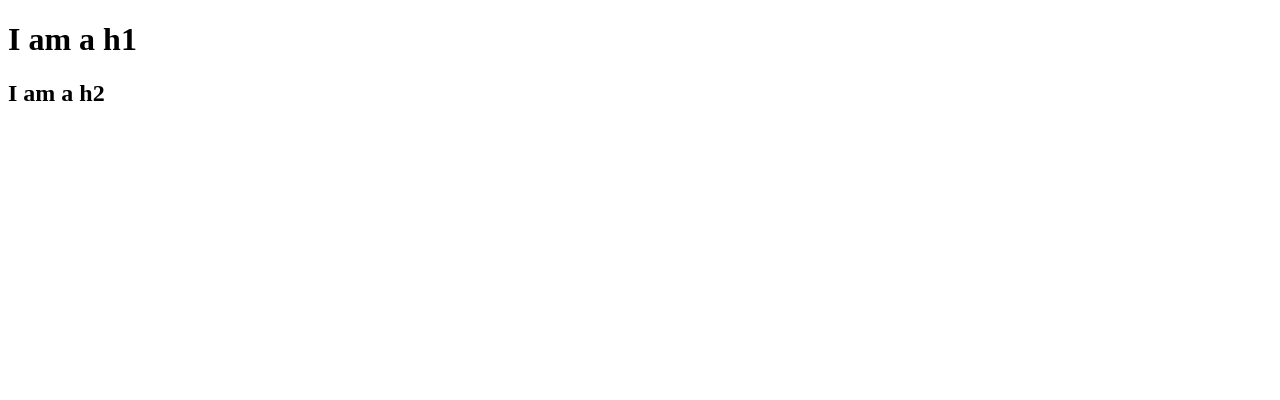
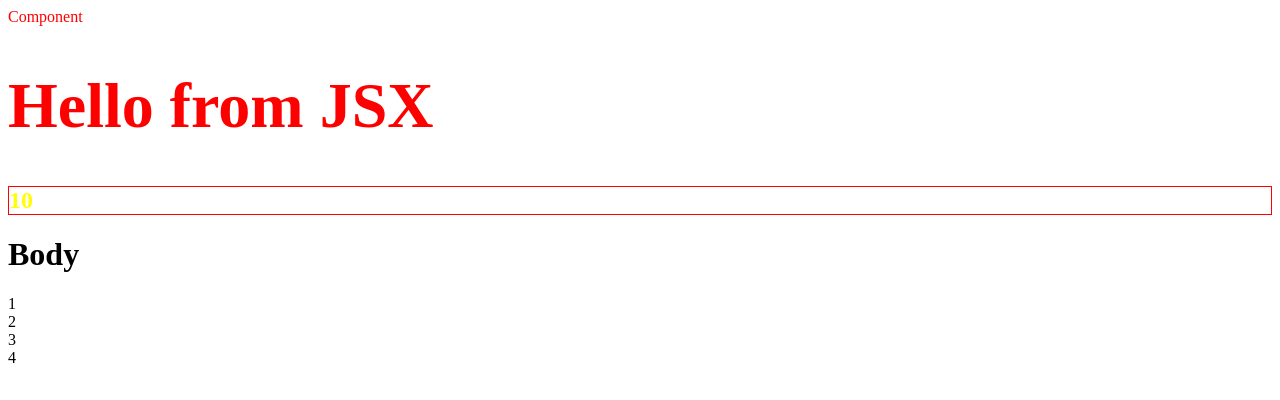
Before and after one commit to apoorvakumar1998/React, a React (Vite) app: page / in a window 1280 px wide. Shown: the top 400 px of the page. Built offline with nearby package versions, Linux system fonts and the light colour scheme.

Commit message:
Episode 3

```diff
--- a/App.js
+++ b/App.js
@@ -1,13 +1,55 @@
-  import React from 'react';
-  import ReactDOM from 'react-dom/client';
+import React, { Component } from "react";
+import ReactDOM from "react-dom/client";
 
-  const heading = React.createElement('div', {
-      className: 'parent'
-    },
-    React.createElement('div', {
-      className: 'child',
-    }, [
-      React.createElement('h1', {}, 'I am a h1'), React.createElement('h2', {}, 'I am a h2')
-    ]));
-  const root = ReactDOM.createRoot(document.getElementById('root'));
-  root.render(heading);
+// const heading = React.createElement(
+//   "div",
+//   {
+//     className: "parent",
+//   },
+//   React.createElement(
+//     "div",
+//     {
+//       className: "child",
+//     },
+//     [
+//       React.createElement("h1", {}, "I am a h1"),
+//       React.createElement("h2", {}, "I am a h2"),
+//     ]
+//   )
+// );
+
+let jsxElement = (
+  <div className="heading">
+    <h1 className="parent">Hello from JSX</h1>
+  </div>
+);
+
+// react component
+const number = 10;
+const arr = [1, 2, 3, 4,];
+const HeadingComponent = () => (
+  <div className="heading">
+    <div className="child">Component</div>
+  </div>
+);
+
+// Component Composition
+const MainComponent = () => {
+  return (
+    <div>
+      <HeadingComponent />
+      <h1>{jsxElement}</h1>
+      <h2 className="class-number" style={{ color: 'yellow', border: '1px solid red' }}>{number}</h2>
+      <h1>Body</h1>
+      <div>{
+        arr.map(data => (
+          <div>{data}</div>
+        )
+        )}
+      </div>
+    </div>
+  )
+}
+const root = ReactDOM.createRoot(document.getElementById("root"));
+// root.render(jsxElement);
+root.render(<MainComponent />);
--- a/index.html
+++ b/index.html
@@ -10,7 +10,9 @@
 </head>
 
 <body>
-  <div id="root"></div>
+  <div id="root">
+    Not rendered
+  </div>
   <script type="module" src="./App.js">
   </script>
 </body>
--- a/package.json
+++ b/package.json
@@ -3,7 +3,9 @@
   "version": "1.0.0",
   "description": "",
   "scripts": {
-    "test": "jest"
+    "test": "jest",
+    "start": "npx parcel index.html",
+    "build": "npx parcel build index.html"
   },
   "repository": {
     "type": "git",
```
